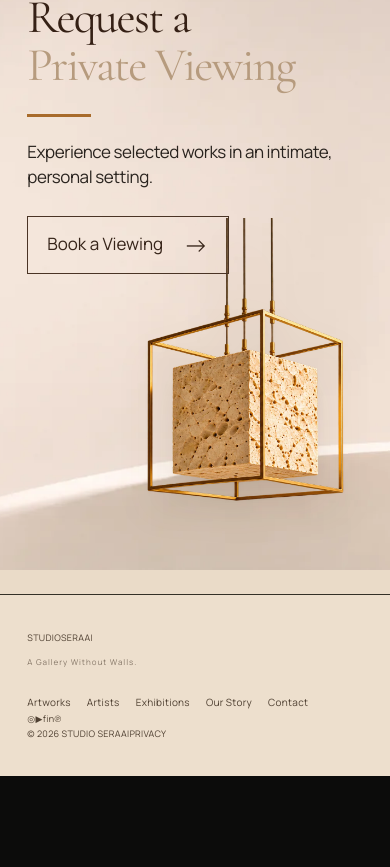
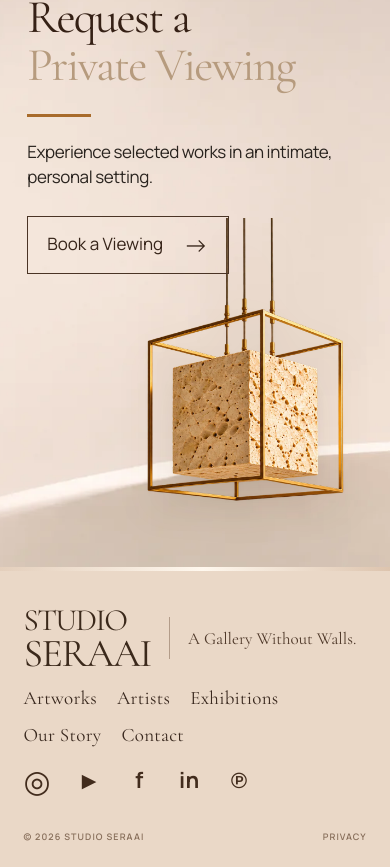
Before and after one commit to studioseraai/studioseraai, a Next.js app: page / in a window 390 px wide. Shown: the part 3004-3871 px from the top of the page. Before the commit the page ends 3780 px from the top, so only its background shows below. Built offline with nearby package versions, Linux system fonts and the light colour scheme.

Commit message:
V3 footer: warm ivory premium responsive CSS

```diff
--- a/app/gallery-components/gallery.css
+++ b/app/gallery-components/gallery.css
@@ -193,3 +193,56 @@
  .sg.wa>.sg-header .sg-inquire{font-size:10px!important;letter-spacing:.1em!important;padding:9px 11px;min-height:38px}
 }
 @media(prefers-reduced-motion:reduce){.sg.wa>.sg-header{transition:none}}
+
+/* V3 premium footer: matches the ivory architectural curve at the CTA bottom. */
+.sg.wa .wa-footer{
+ position:relative!important;display:block!important;margin:0!important;
+ padding:52px clamp(24px,6.5vw,125px) 22px!important;
+ background:#ead8c7!important;color:#382719!important;
+ border-top:0!important;font-family:var(--font-interface),Arial,sans-serif;
+}
+.sg.wa .wa-footer::before{
+ content:"";position:absolute;left:0;right:0;top:-3px;height:4px;
+ background:linear-gradient(90deg,#e4cfbc,#fff8ee 52%,#ddc4ae);
+}
+.sg.wa .wa-footer-inner{
+ width:100%;max-width:1750px;margin:0 auto;display:flex;align-items:center;gap:clamp(19px,2.7vw,50px);
+}
+.sg.wa .wa-footer-logo{flex-shrink:0;display:flex;flex-direction:column;align-items:flex-start;
+ color:#3b291b;font:400 clamp(29px,2.4vw,43px)/.78 var(--font-display),Georgia,serif;
+ letter-spacing:-.047em!important;white-space:nowrap;text-decoration:none}
+.sg.wa .wa-footer-logo span+span{font-size:1.28em;margin-top:6px}
+.sg.wa .wa-footer-rule{height:48px;flex:0 0 1px;background:#977d69a8}
+.sg.wa .wa-footer-tagline{margin:0!important;opacity:1!important;flex:0 0 auto;
+ font:italic 400 clamp(18px,1.35vw,24px)/1.25 var(--font-display),Georgia,serif;
+ letter-spacing:0!important;color:#503a2b}
+.sg.wa .wa-footer-inner nav{display:flex!important;align-items:center!important;justify-content:center;
+ flex:1 1 auto;gap:clamp(13px,1.7vw,30px)!important;margin:0!important;flex-wrap:wrap}
+.sg.wa .wa-footer-inner nav a{color:#39281e!important;font:400 clamp(15px,1.2vw,22px)/1.2 var(--font-display),Georgia,serif;text-decoration:none}
+.sg.wa .wa-footer-inner nav a:hover{text-decoration:underline;text-underline-offset:5px}
+.sg.wa .wa-footer-social{display:flex;align-items:center;gap:clamp(15px,1.4vw,26px);
+ flex-shrink:0;color:#422c1d}
+.sg.wa .wa-footer-social span{font:700 22px/1 var(--font-interface),Arial,sans-serif;display:inline-flex;
+ justify-content:center;align-items:center;min-width:23px}
+.sg.wa .wa-footer-social span:nth-child(1){font-size:31px;font-weight:400}
+.sg.wa .wa-footer-social span:nth-child(2){font-size:19px}
+.sg.wa .wa-footer-bottom{max-width:1750px;margin:36px auto 0!important;display:flex;
+ justify-content:space-between;gap:16px;color:#876e5a;font:600 10px var(--font-interface),Arial,sans-serif;letter-spacing:.12em}
+.sg.wa .wa-footer-bottom a{color:inherit}
+@media(max-width:1250px){
+ .sg.wa .wa-footer-inner{flex-wrap:wrap;justify-content:center;row-gap:24px}
+ .sg.wa .wa-footer-inner nav{order:4;flex:1 0 100%}
+ .sg.wa .wa-footer-social-rule{margin-left:auto}
+}
+@media(max-width:700px){
+ .sg.wa .wa-footer{padding:38px 6% 24px!important}
+ .sg.wa .wa-footer-inner{justify-content:flex-start;gap:18px}
+ .sg.wa .wa-footer-logo{font-size:31px}
+ .sg.wa .wa-footer-rule{height:42px}
+ .sg.wa .wa-footer-tagline{font-size:17px}
+ .sg.wa .wa-footer-inner nav{order:4;justify-content:flex-start;gap:14px 20px!important}
+ .sg.wa .wa-footer-inner nav a{font-size:19px}
+ .sg.wa .wa-footer-social-rule{display:none}
+ .sg.wa .wa-footer-social{order:5;width:100%;justify-content:flex-start;gap:27px}
+ .sg.wa .wa-footer-bottom{margin-top:34px!important;font-size:9px}
+}
```
